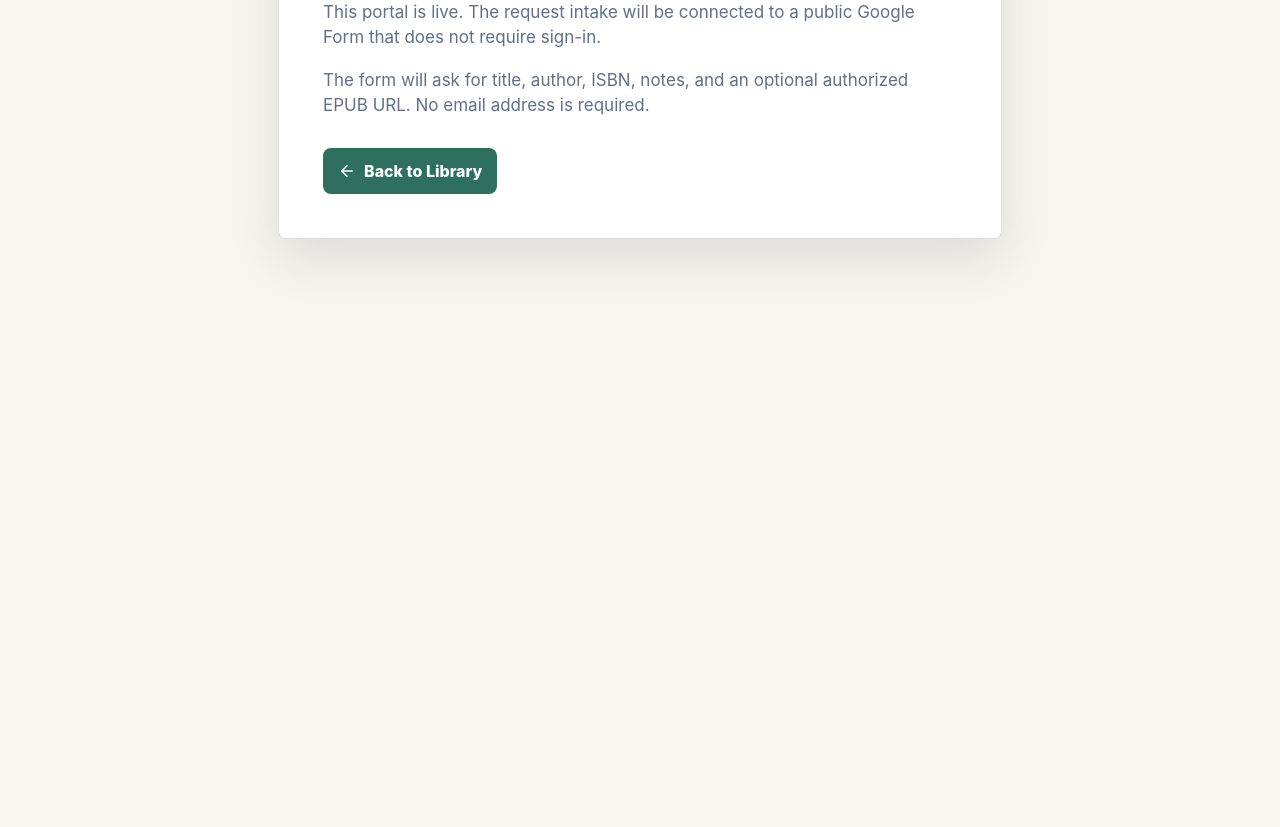
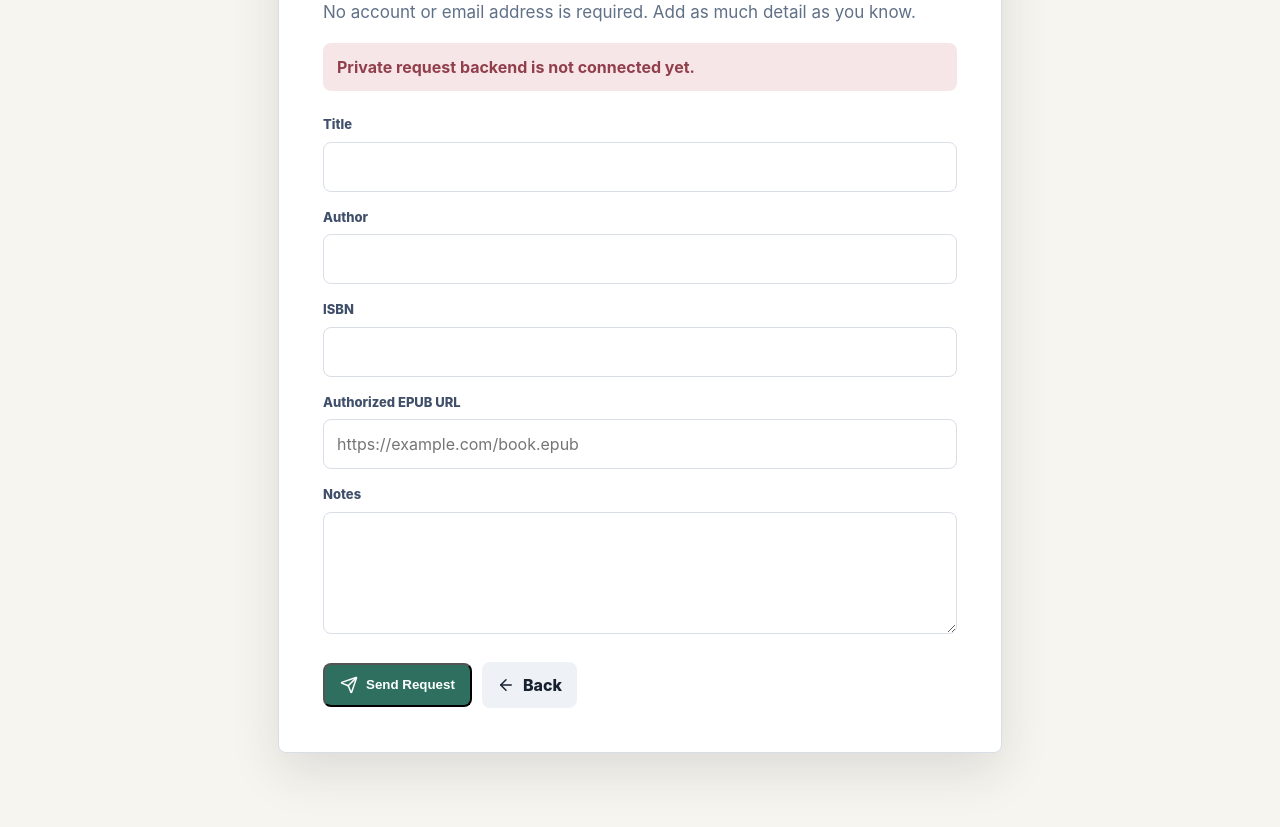
Before and after one commit to ClaudeGPTimini/family-epub-portal, a plain HTML site: page request.html in a window 1280 px wide. Shown: the part 280-1107 px from the top of the page. Before the commit the page ends 800 px from the top, so only its background shows below. Drawn offline with nearby package versions, Linux system fonts and the light colour scheme.

Commit message:
Add configurable request intake form and data wiring

```diff
--- /dev/null
+++ b/config.js
@@ -0,0 +1,4 @@
+window.PORTAL_CONFIG = {
+  requestEndpoint: "",
+  requestFormUrl: "request.html",
+};
--- a/request.html
+++ b/request.html
@@ -5,6 +5,7 @@
     <meta name="viewport" content="width=device-width, initial-scale=1" />
     <title>Request a Book | Family EPUB Library</title>
     <link rel="stylesheet" href="styles.css" />
+    <script src="config.js"></script>
   </head>
   <body>
     <header class="site-header">
@@ -21,27 +22,50 @@
     <main class="request-page">
       <section class="request-panel" aria-labelledby="request-title">
         <p class="eyebrow">Book request</p>
-        <h1 id="request-title">Request form coming next.</h1>
-        <p>
-          This portal is live. The request intake will be connected to a public Google Form
-          that does not require sign-in.
-        </p>
-        <p>
-          The form will ask for title, author, ISBN, notes, and an optional authorized EPUB URL.
-          No email address is required.
-        </p>
-        <a class="button primary" href="index.html">
-          <i data-lucide="arrow-left" aria-hidden="true"></i>
-          Back to Library
-        </a>
+        <h1 id="request-title">Request a book.</h1>
+        <p>No account or email address is required. Add as much detail as you know.</p>
+        <div class="form-alert" id="requestAlert" role="status"></div>
+        <form class="request-form" id="bookRequestForm" method="post" target="requestFrame">
+          <label>
+            <span>Title</span>
+            <input name="title" required autocomplete="off" />
+          </label>
+          <label>
+            <span>Author</span>
+            <input name="author" autocomplete="off" />
+          </label>
+          <label>
+            <span>ISBN</span>
+            <input name="isbn" autocomplete="off" />
+          </label>
+          <label>
+            <span>Authorized EPUB URL</span>
+            <input name="source_url" type="url" placeholder="https://example.com/book.epub" />
+          </label>
+          <label>
+            <span>Notes</span>
+            <textarea name="notes" rows="4"></textarea>
+          </label>
+          <label class="hp-field" aria-hidden="true">
+            <span>Leave this blank</span>
+            <input name="website" tabindex="-1" autocomplete="off" />
+          </label>
+          <div class="form-actions">
+            <button class="button primary" type="submit">
+              <i data-lucide="send" aria-hidden="true"></i>
+              Send Request
+            </button>
+            <a class="button quiet" href="index.html">
+              <i data-lucide="arrow-left" aria-hidden="true"></i>
+              Back
+            </a>
+          </div>
+        </form>
+        <iframe class="submit-frame" id="requestFrame" name="requestFrame" title="Request submission"></iframe>
       </section>
     </main>
 
     <script src="https://unpkg.com/lucide@latest/dist/umd/lucide.min.js"></script>
-    <script>
-      if (window.lucide) {
-        window.lucide.createIcons();
-      }
-    </script>
+    <script src="request.js"></script>
   </body>
 </html>
--- /dev/null
+++ b/request.js
@@ -0,0 +1,48 @@
+const form = document.querySelector("#bookRequestForm");
+const alertBox = document.querySelector("#requestAlert");
+const frame = document.querySelector("#requestFrame");
+const endpoint = (window.PORTAL_CONFIG && window.PORTAL_CONFIG.requestEndpoint) || "";
+let submitted = false;
+
+function setAlert(message, tone = "info") {
+  alertBox.textContent = message;
+  alertBox.dataset.tone = tone;
+  alertBox.hidden = !message;
+}
+
+function submitRequest(event) {
+  if (!endpoint) {
+    event.preventDefault();
+    setAlert("Request intake is not connected yet. Ask the library owner to finish the private backend setup.", "error");
+    return;
+  }
+
+  const title = String(new FormData(form).get("title") || "").trim();
+  if (!title) {
+    event.preventDefault();
+    setAlert("Add a title before sending.", "error");
+    return;
+  }
+
+  form.action = endpoint;
+  submitted = true;
+  setAlert("Sending request...");
+}
+
+form.addEventListener("submit", submitRequest);
+frame.addEventListener("load", () => {
+  if (!submitted) {
+    return;
+  }
+  submitted = false;
+  form.reset();
+  setAlert("Request sent. It will appear in the queue after the next library sync.", "success");
+});
+
+if (!endpoint) {
+  setAlert("Private request backend is not connected yet.", "error");
+}
+
+if (window.lucide) {
+  window.lucide.createIcons();
+}
--- a/styles.css
+++ b/styles.css
@@ -440,6 +440,83 @@ tbody tr:last-child td {
   margin-top: 12px;
 }
 
+.request-form {
+  display: grid;
+  gap: 16px;
+  margin-top: 24px;
+}
+
+.request-form label {
+  display: grid;
+  gap: 7px;
+}
+
+.request-form label span {
+  color: #41506a;
+  font-size: 13px;
+  font-weight: 850;
+}
+
+.request-form input,
+.request-form textarea {
+  border: 1px solid var(--line);
+  border-radius: 8px;
+  color: var(--ink);
+  font: inherit;
+  padding: 12px 13px;
+  width: 100%;
+}
+
+.request-form textarea {
+  resize: vertical;
+}
+
+.form-actions {
+  align-items: center;
+  display: flex;
+  flex-wrap: wrap;
+  gap: 10px;
+}
+
+.button.quiet {
+  background: #eef2f6;
+  color: var(--ink);
+}
+
+.form-alert {
+  border-radius: 8px;
+  font-weight: 750;
+  margin-top: 18px;
+  padding: 12px 14px;
+}
+
+.form-alert[data-tone="info"] {
+  background: #e6eef8;
+  color: var(--blue);
+}
+
+.form-alert[data-tone="success"] {
+  background: #ddefe8;
+  color: var(--green-dark);
+}
+
+.form-alert[data-tone="error"] {
+  background: #f7e6e8;
+  color: var(--red);
+}
+
+.hp-field {
+  display: none !important;
+}
+
+.submit-frame {
+  border: 0;
+  height: 1px;
+  opacity: 0;
+  position: absolute;
+  width: 1px;
+}
+
 .sr-only {
   height: 1px;
   margin: -1px;
```
Also changed, not shown: index.html (+1 -5 lines).
